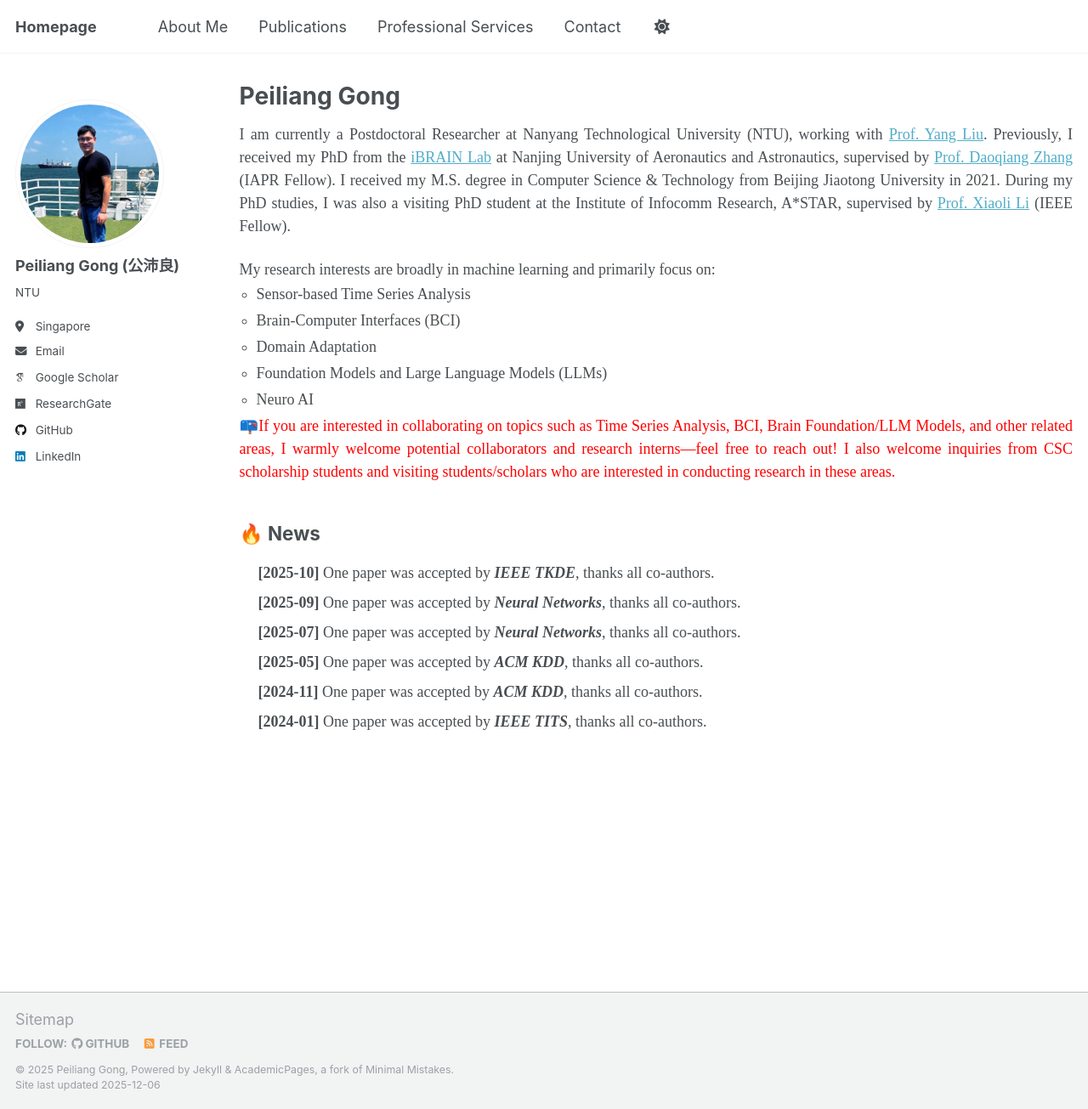
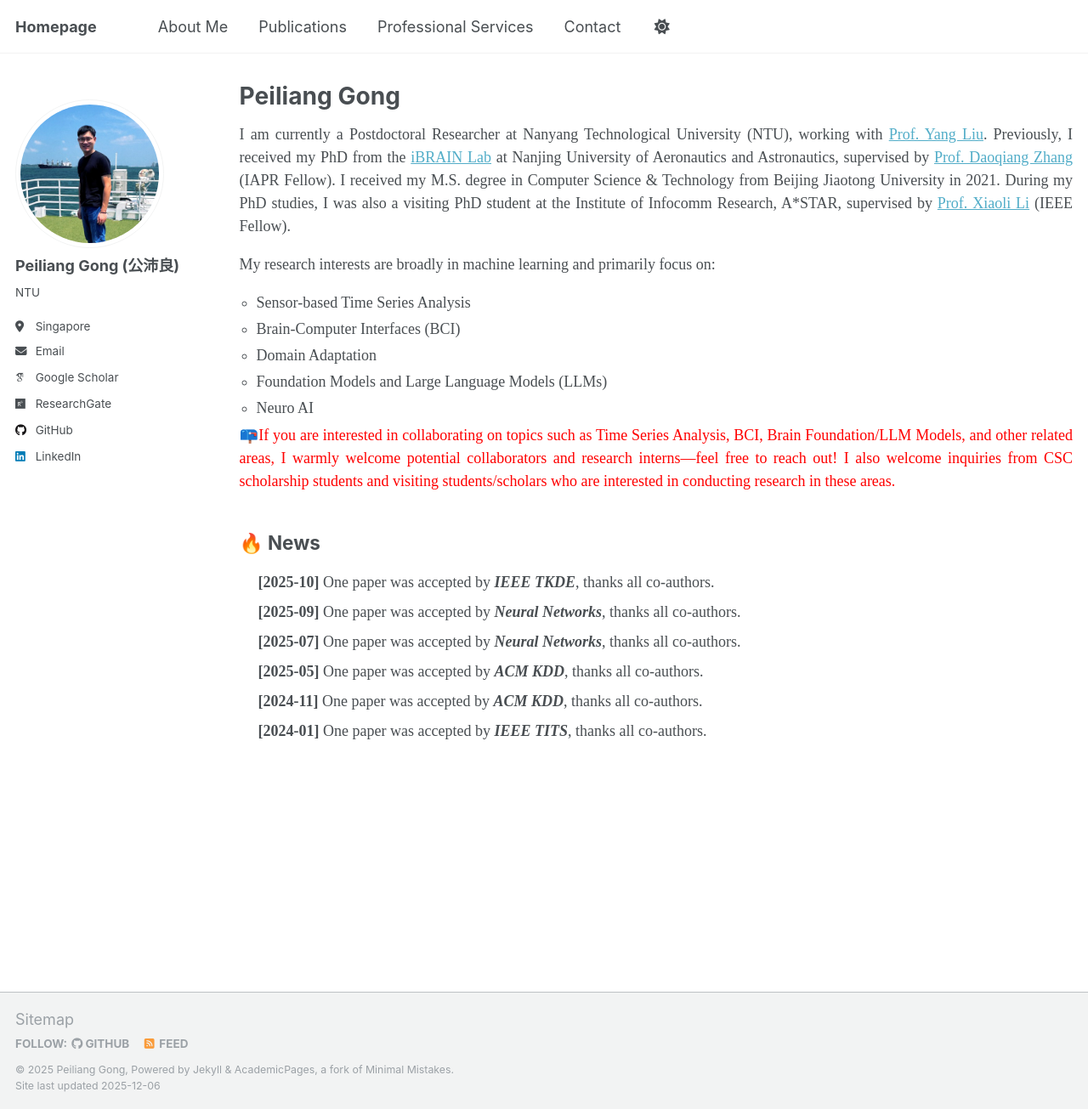
Before and after one commit to Tokenmw/Tokenmw.github.io, a Jekyll site: the page built from _pages/cv.md, in a window 1280 px wide and 1305 px high. Shown: the whole window at 85% size. Built offline with Jekyll 4.4.1, drawn with Linux system fonts in a browser that asks for light colours; some web fonts are replaced.

Commit message:
Fix formatting and update About Me section

```diff
--- a/_pages/cv.md
+++ b/_pages/cv.md
@@ -14,10 +14,10 @@
 
 <!-- About Me -->
 <div style="font-family: 'Times New Roman', serif; text-align: justify;">
-<p>I am currently a Postdoctoral Researcher at Nanyang Technological University (NTU), working with <a href="https://scholar.google.com/citations?user=_Pvgwd0AAAAJ">Prof. Yang Liu</a>. Previously, I received my PhD from the <a href="https://ibrain.nuaa.edu.cn/">iBRAIN Lab</a> at Nanjing University of Aeronautics and Astronautics, supervised by <a href="https://parnec.nuaa.edu.cn/zhangdq/">Prof. Daoqiang Zhang</a> (IAPR Fellow). I received my M.S. degree in Computer Science & Technology from Beijing Jiaotong University in 2021. During my PhD studies, I was also a visiting PhD student at the Institute of Infocomm Research, A*STAR, supervised by <a href="https://personal.ntu.edu.sg/xlli/">Prof. Xiaoli Li</a> (IEEE Fellow).</p>
+<p style="margin-bottom: 5px;">I am currently a Postdoctoral Researcher at Nanyang Technological University (NTU), working with <a href="https://scholar.google.com/citations?user=_Pvgwd0AAAAJ">Prof. Yang Liu</a>. Previously, I received my PhD from the <a href="https://ibrain.nuaa.edu.cn/">iBRAIN Lab</a> at Nanjing University of Aeronautics and Astronautics, supervised by <a href="https://parnec.nuaa.edu.cn/zhangdq/">Prof. Daoqiang Zhang</a> (IAPR Fellow). I received my M.S. degree in Computer Science & Technology from Beijing Jiaotong University in 2021. During my PhD studies, I was also a visiting PhD student at the Institute of Infocomm Research, A*STAR, supervised by <a href="https://personal.ntu.edu.sg/xlli/">Prof. Xiaoli Li</a> (IEEE Fellow).</p>
 
 <p style="margin-bottom: 2px;">My research interests are broadly in machine learning and primarily focus on:</p>
-<ul style="list-style-type: circle; margin: 0; padding-left: 20px;">
+<ul style="list-style-type: circle; margin-bottom: 5px; padding-left: 20px;">
     <li style="margin-bottom: 4px;">Sensor-based Time Series Analysis</li>
     <li style="margin-bottom: 4px;">Brain-Computer Interfaces (BCI)</li>
     <li style="margin-bottom: 4px;">Domain Adaptation</li>
```
